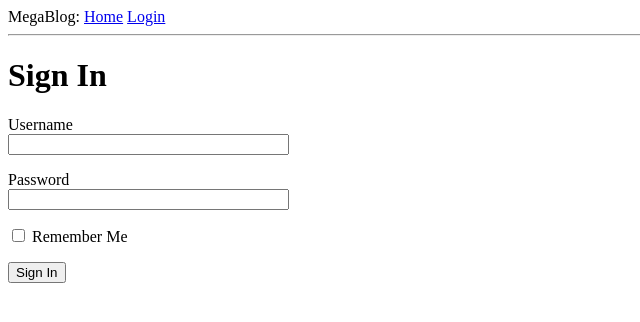
After one commit to nworb9/flask-mega-blog, a Flask app: page /login in a window 1280 px wide. The commit adds this page. Shown: the top 322 px of the page, without its empty margins (0-640 px from the left). Run offline with Flask 2, Linux system fonts and the light colour scheme.

Commit message:
Added login functionality

```diff
--- a/app/__init__.py
+++ b/app/__init__.py
@@ -1,5 +1,7 @@
 from flask import Flask
+from config import Config
 
 app = Flask(__name__)
+app.config.from_object(Config)
 
 from app import routes
--- /dev/null
+++ b/app/forms.py
@@ -0,0 +1,10 @@
+from flask_wtf import FlaskForm
+from wtforms import StringField, PasswordField, BooleanField, SubmitField
+from wtforms.validators import DataRequired
+
+
+class LoginForm(FlaskForm):
+    username = StringField('Username', validators=[DataRequired()])
+    password = PasswordField('Password', validators=[DataRequired()])
+    remember_me = BooleanField('Remember Me')
+    submit = SubmitField('Sign In')
--- a/app/routes.py
+++ b/app/routes.py
@@ -1,5 +1,6 @@
-from flask import render_template
+from flask import render_template, flash, redirect
 from app import app
+from app.forms import LoginForm
 
 @app.route('/')
 @app.route('/index')
@@ -16,3 +17,12 @@ def index():
         }
     ]
     return render_template('index.html', title='Home', user=user, posts=posts)
+
+
+@app.route('/login', methods=['GET', 'POST'])
+def login():
+    form = LoginForm()
+    if form.validate_on_submit():
+        flash(f'Login requested for user {form.username.data}, remember_me={form.remember_me.data}')
+        return redirect('/index')
+    return render_template('login.html', title='Sign In', form=form)
--- a/app/templates/base.html
+++ b/app/templates/base.html
@@ -7,7 +7,11 @@
         {% endif %}
     </head>
     <body>
-        <div>MegaBlog: <a href="/index">Home</a></div>
+        <div>
+            MegaBlog:
+            <a href="/index">Home</a>
+            <a href="/login">Login</a>
+        </div>
         <hr>
         {% block content %}{% endblock %}
     </body>
--- /dev/null
+++ b/app/templates/login.html
@@ -0,0 +1,17 @@
+{% extends "base.html" %}
+{% block content %}
+    <h1>Sign In</h1>
+    <form action="" method="post" novalidate>
+        {{ form.hidden_tag() }}
+        <p>
+            {{ form.username.label }}<br>
+            {{ form.username(size=32) }}
+        </p>
+        <p>
+            {{ form.password.label }}<br>
+            {{ form.password(size=32) }}
+        </p>
+        <p>{{ form.remember_me() }} {{ form.remember_me.label }}</p>
+        <p>{{ form.submit() }}</p>
+    </form>
+{% endblock %}
--- /dev/null
+++ b/config.py
@@ -0,0 +1,5 @@
+import os
+
+
+class Config(object):
+    SECRET_KEY = os.environ.get('SECRET_KEY') or 'you-will-never-guess'
```
